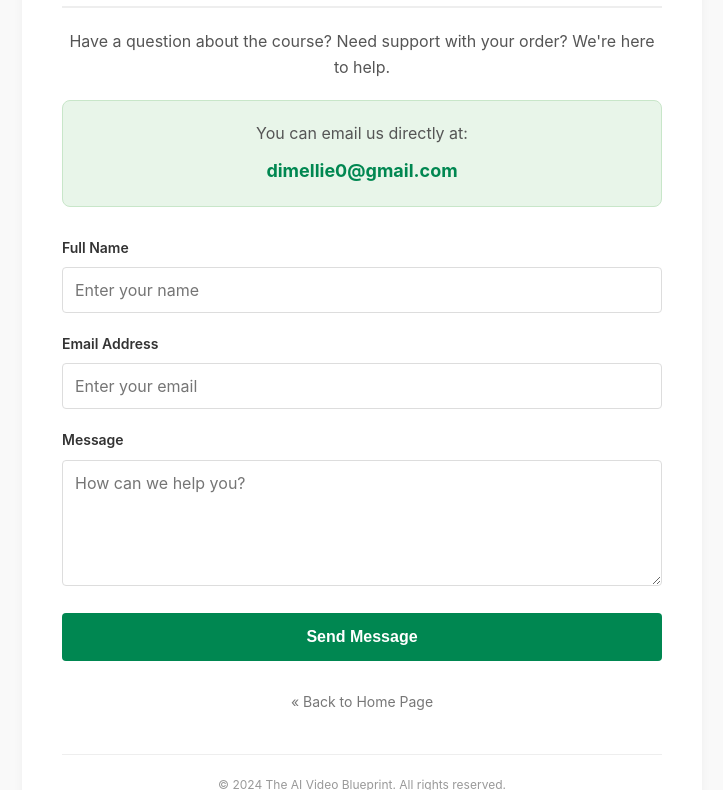
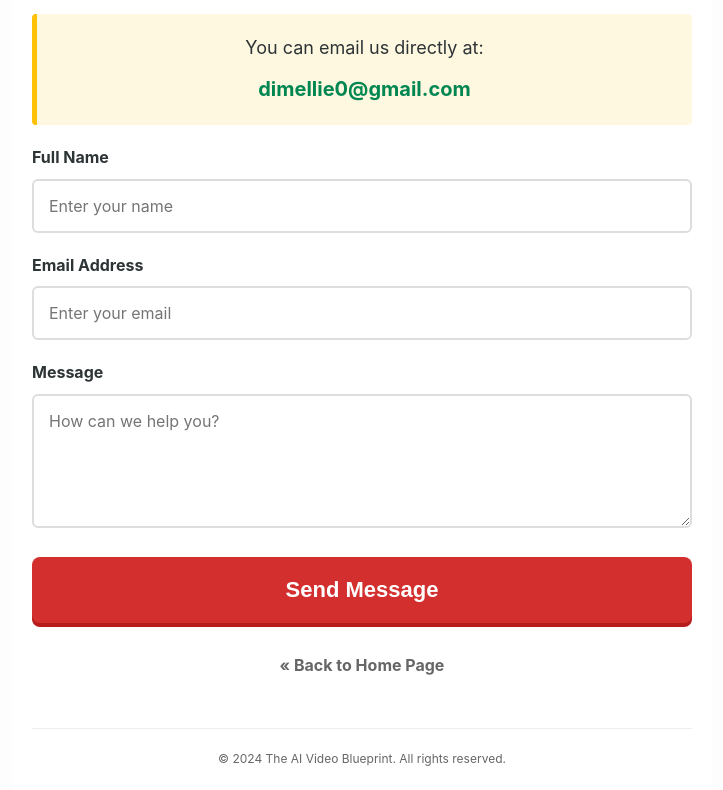
Before and after one commit to Automast/videocraft, a plain HTML site: page contact.html in a window 1280 px wide. Shown: the part 142-932 px from the top of the page, without its empty margins (278-1001 px from the left). Drawn offline with Linux system fonts and the light colour scheme.

Commit message:
proceed upl

```diff
--- a/contact.html
+++ b/contact.html
@@ -16,55 +16,90 @@
         gtag('config', 'AW-17785498174');
     </script>
     <style>
+        /* --- RESET & BASIC STYLES --- */
         :root {
             --primary: #008751;
-            --text: #333;
-            --bg: #f9f9f9;
+            /* Nigerian Green */
+            --primary-dark: #00633b;
+            --accent: #d32f2f;
+            /* Urgency Red */
+            --text: #2d3436;
+            --bg: #fdfdfd;
+            --light-gray: #f8f9fa;
+            --white: #ffffff;
+            --overlay: rgba(0, 0, 0, 0.90);
+        }
+
+        * {
+            box-sizing: border-box;
+            margin: 0;
+            padding: 0;
         }
 
         body {
-            font-family: -apple-system, BlinkMacSystemFont, "Segoe UI", Roboto, Arial, sans-serif;
+            font-family: -apple-system, BlinkMacSystemFont, "Segoe UI", Roboto, Helvetica, Arial, sans-serif;
             line-height: 1.6;
             color: var(--text);
-            background: var(--bg);
-            margin: 0;
-            padding: 20px;
+            background-color: var(--bg);
+            font-size: 18px;
         }
 
-        .container {
-            max-width: 600px;
+        /* --- LAYOUT UTILITIES --- */
+        .main-wrapper {
+            max-width: 700px;
             margin: 0 auto;
-            background: #fff;
-            padding: 40px;
-            border-radius: 8px;
-            box-shadow: 0 2px 10px rgba(0, 0, 0, 0.05);
+            padding: 20px;
+            background: var(--white);
+            padding-bottom: 80px;
+            /* Space for sticky footer */
+            min-height: 100vh;
+        }
+
+        h1,
+        h2,
+        h3,
+        h4 {
+            line-height: 1.3;
+            margin-bottom: 15px;
+            font-weight: 800;
         }
 
         h1 {
-            color: var(--primary);
-            border-bottom: 2px solid #eee;
-            padding-bottom: 15px;
+            font-size: 26px;
+            text-align: center;
+            color: #000;
+            margin-top: 10px;
+            border-bottom: none;
+            /* Resetting contact.html default specific style */
+            padding-bottom: 0;
+        }
+
+        h2 {
+            font-size: 22px;
+            color: var(--text);
+            margin-top: 30px;
+            border-bottom: 3px solid var(--primary);
+            display: inline-block;
+            padding-bottom: 5px;
+        }
+
+        p {
+            margin-bottom: 15px;
+        }
+
+        /* --- SPECIFIC CONTACT STYLES --- */
+        .contact-info-box {
+            background-color: #fff8e1;
+            /* Matching info-card style roughly or keeping unique? keeping unique but using variables if possible, or just similar style */
+            border-left: 5px solid #ffc107;
+            padding: 20px;
+            margin: 20px 0;
+            border-radius: 4px;
             text-align: center;
         }
 
-        p {
-            margin-bottom: 20px;
-            font-size: 16px;
-            color: #555;
-            text-align: center;
-        }
-
-        .contact-info-box {
-            background: #e8f5e9;
-            border: 1px solid #c8e6c9;
-            padding: 20px;
-            border-radius: 8px;
-            text-align: center;
-            margin-bottom: 30px;
-        }
-
         .contact-email {
-            font-size: 18px;
+            font-size: 20px;
             font-weight: bold;
             color: var(--primary);
             text-decoration: none;
@@ -78,20 +113,18 @@
         label {
             display: block;
             margin-bottom: 8px;
-            font-weight: 600;
-            font-size: 14px;
+            font-weight: 700;
+            font-size: 16px;
         }
 
         input,
         textarea {
             width: 100%;
-            padding: 12px;
-            border: 1px solid #ddd;
-            border-radius: 4px;
+            padding: 15px;
+            border: 2px solid #ddd;
+            border-radius: 6px;
             font-size: 16px;
             font-family: inherit;
-            box-sizing: border-box;
-            /* Ensures padding doesn't break layout */
         }
 
         input:focus,
@@ -100,51 +133,65 @@
             border-color: var(--primary);
         }
 
+        /* BUTTONS */
         .submit-btn {
-            background-color: var(--primary);
+            background-color: var(--accent);
             color: white;
+            padding: 20px 25px;
+            font-size: 22px;
+            font-weight: bold;
+            text-align: center;
+            text-decoration: none;
+            display: block;
+            width: 100%;
+            border-radius: 8px;
+            box-shadow: 0 4px 0px #b71c1c;
             border: none;
-            padding: 15px 30px;
-            font-size: 16px;
-            font-weight: bold;
-            border-radius: 4px;
             cursor: pointer;
-            width: 100%;
-            transition: background 0.3s;
+            transition: transform 0.1s;
+            margin-top: 20px;
         }
 
-        .submit-btn:hover {
-            background-color: #00633b;
+        .submit-btn:active {
+            transform: translateY(4px);
+            box-shadow: none;
+        }
+
+        .submit-btn:disabled {
+            background-color: #ccc;
+            box-shadow: none;
+            cursor: not-allowed;
+            transform: none;
         }
 
         .back-link {
             display: block;
             margin-top: 30px;
-            color: #777;
+            color: #666;
             text-decoration: none;
             text-align: center;
-            font-size: 14px;
+            font-size: 16px;
+            font-weight: bold;
         }
 
         .back-link:hover {
-            text-decoration: underline;
             color: var(--primary);
         }
 
         .footer {
-            margin-top: 40px;
             font-size: 12px;
-            color: #999;
             text-align: center;
+            color: #666;
+            margin-top: 50px;
+            padding-top: 20px;
             border-top: 1px solid #eee;
-            padding-top: 20px;
         }
     </style>
 </head>
 
 <body>
 
-    <div class="container">
+    <div class="main-wrapper">
         <h1>Contact Us</h1>
         <p>Have a question about the course? Need support with your order? We're here to help.</p>
 
```
Also changed, not shown: privacy-policy.html (+67 -29 lines), tos.html (+71 -32 lines).
